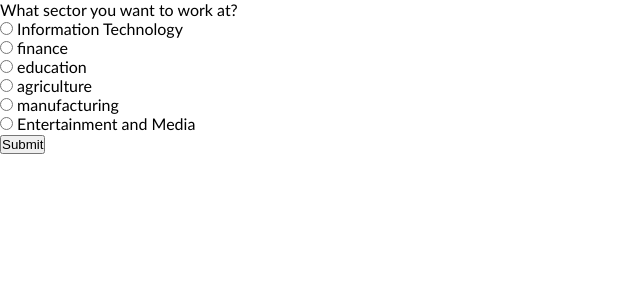
After one commit to Shixuuu/Code-Overflow, a Flask app: page /personalized_questions/1 in a window 1280 px wide. The commit adds this page. Shown: the top 300 px of the page, without its empty margins (0-640 px from the left). Run offline with Flask 3, Linux system fonts and the light colour scheme.

Commit message:
personallization

```diff
--- a/app/models.py
+++ b/app/models.py
@@ -7,7 +7,8 @@ class User(db.Model):
     username = db.Column(db.String(80), unique=True, nullable=False)
     email = db.Column(db.String(120), unique=True, nullable=False)
     password_hash = db.Column(db.String(128))
-
+    first_login = db.Column(db.Boolean, default=True)  # New field to track first login
+    sector = db.Column(db.String(50))
     def set_password(self, password):
         self.password_hash = generate_password_hash(password)
 
--- a/app/routes.py
+++ b/app/routes.py
@@ -1,5 +1,5 @@
 from app import app
-from flask import render_template, request, redirect, url_for,flash,get_flashed_messages
+from flask import render_template, request, redirect, url_for,flash,session
 from app.models import User, db
 from app.form import RegistrationForm, LoginForm
 
@@ -38,14 +38,34 @@ def login():
     if form.validate_on_submit():
         user = User.query.filter_by(username=form.username.data).first()
         if user and user.check_password(form.password.data):
-            return redirect(url_for('homepage'))
+            session['user_id'] = user.id  # Store user_id in session
+            if user.first_login:
+                return redirect(url_for('personalized_questions', user_id=user.id))
+            else:
+                return redirect(url_for('homepage'))
         else:
             flash('Invalid username or password.', 'loginerror')
     return render_template('signinpage.html', form=form)
+@app.route('/personalized_questions/<int:user_id>', methods=['GET', 'POST'])
+def personalized_questions(user_id):
+    user = User.query.get(user_id)
+    if request.method == 'POST':
+        sector = request.form.get('sector')
+        if sector:
+            user.sector = sector
+            user.first_login = False
+            db.session.commit()
+        return redirect(url_for('homepage'))
+    return render_template('whenin/personalized_questions.html', user=user)
 
 @app.route('/homepage')
 def homepage():
-    return render_template('whenin/homepage.html')
+    user_id = session.get('user_id')  # Assuming user_id is stored in session
+    if user_id:
+        user = User.query.get(user_id)
+        return render_template('whenin/homepage.html', user=user)
+    else:
+        return redirect(url_for('login'))  # Redirect to login if user is not logged in
 @app.route('/social')
 def social():
     return render_template('whenin/social.html')
--- a/app/templates/whenin/homepage.html
+++ b/app/templates/whenin/homepage.html
@@ -13,7 +13,7 @@
 </div>
 </body>
 <script>
-var sector = 'it'; //THIS IS TEMPORARY, PULL FROM DATABASE
+var sector = '{{user.sector}}'; //THIS IS TEMPORARY, PULL FROM DATABASE
 var bgElement = document.getElementById("bg");
 
 if (sector == 'it') {
--- a/app/templates/whenin/insurance.html
+++ b/app/templates/whenin/insurance.html
@@ -13,7 +13,7 @@
 </div>
 </body>
 <script>
-var sector = 'it'; //THIS IS TEMPORARY, PULL FROM DATABASE
+var sector = '{{user.sector}}'; //THIS IS TEMPORARY, PULL FROM DATABASE
 var bgElement = document.getElementById("bg");
 
 if (sector == 'it') {
--- a/app/templates/whenin/investment.html
+++ b/app/templates/whenin/investment.html
@@ -13,7 +13,7 @@
 </div>
 </body>
 <script>
-var sector = 'it'; //THIS IS TEMPORARY, PULL FROM DATABASE
+var sector = '{{user.sector}}'; //THIS IS TEMPORARY, PULL FROM DATABASE
 var bgElement = document.getElementById("bg");
 
 if (sector == 'it') {
--- a/app/templates/whenin/loaning.html
+++ b/app/templates/whenin/loaning.html
@@ -13,7 +13,7 @@
 </div>
 </body>
 <script>
-var sector = 'it'; //THIS IS TEMPORARY, PULL FROM DATABASE
+var sector = '{{user.sector}}'; //THIS IS TEMPORARY, PULL FROM DATABASE
 var bgElement = document.getElementById("bg");
 
 if (sector == 'it') {
--- /dev/null
+++ b/app/templates/whenin/personalized_questions.html
@@ -0,0 +1,41 @@
+<!DOCTYPE html>
+<html lang="en">
+<head>
+    <meta charset="UTF-8">
+    <meta name="viewport" content="width=device-width, initial-scale=1.0">
+    <title>Personalized Questions</title>
+    <link rel="stylesheet" href="{{ url_for('static', filename='index.css') }}">
+</head>
+<body>
+    <div class="content">
+        <form method="post">
+            <label for="sector">What sector you want to work at?</label>
+            <div>
+                <input type="radio" id="it" name="sector" value="it">
+                <label for="it">Information Technology</label>
+            </div>
+            <div>
+                <input type="radio" id="finance" name="sector" value="finance">
+                <label for="finance">finance</label>
+            </div>
+            <div>
+                <input type="radio" id="education" name="sector" value="education">
+                <label for="education">education</label>
+            </div>
+            <div>
+                <input type="radio" id="agriculture" name="sector" value="agriculture">
+                <label for="agriculture">agriculture</label>
+            </div>
+            <div>
+                <input type="radio" id="manufacturing" name="sector" value="manufacturing">
+                <label for="manufacturing">manufacturing</label>
+            </div>
+            <div>
+                <input type="radio" id="media" name="sector" value="media">
+                <label for="media">Entertainment and Media</label>
+            </div>
+            <button type="submit">Submit</button>
+        </form>
+    </div>
+</body>
+</html>
--- a/app/templates/whenin/social.html
+++ b/app/templates/whenin/social.html
@@ -13,7 +13,7 @@
 </div>
 </body>
 <script>
-var sector = 'it'; //THIS IS TEMPORARY, PULL FROM DATABASE
+var sector = '{{user.sector}}'; //THIS IS TEMPORARY, PULL FROM DATABASE
 var bgElement = document.getElementById("bg");
 
 if (sector == 'it') {
```
Also changed, not shown: app/templates/whenin/honeyjar.html (deleted, +0 -28 lines), instance/app.db.
